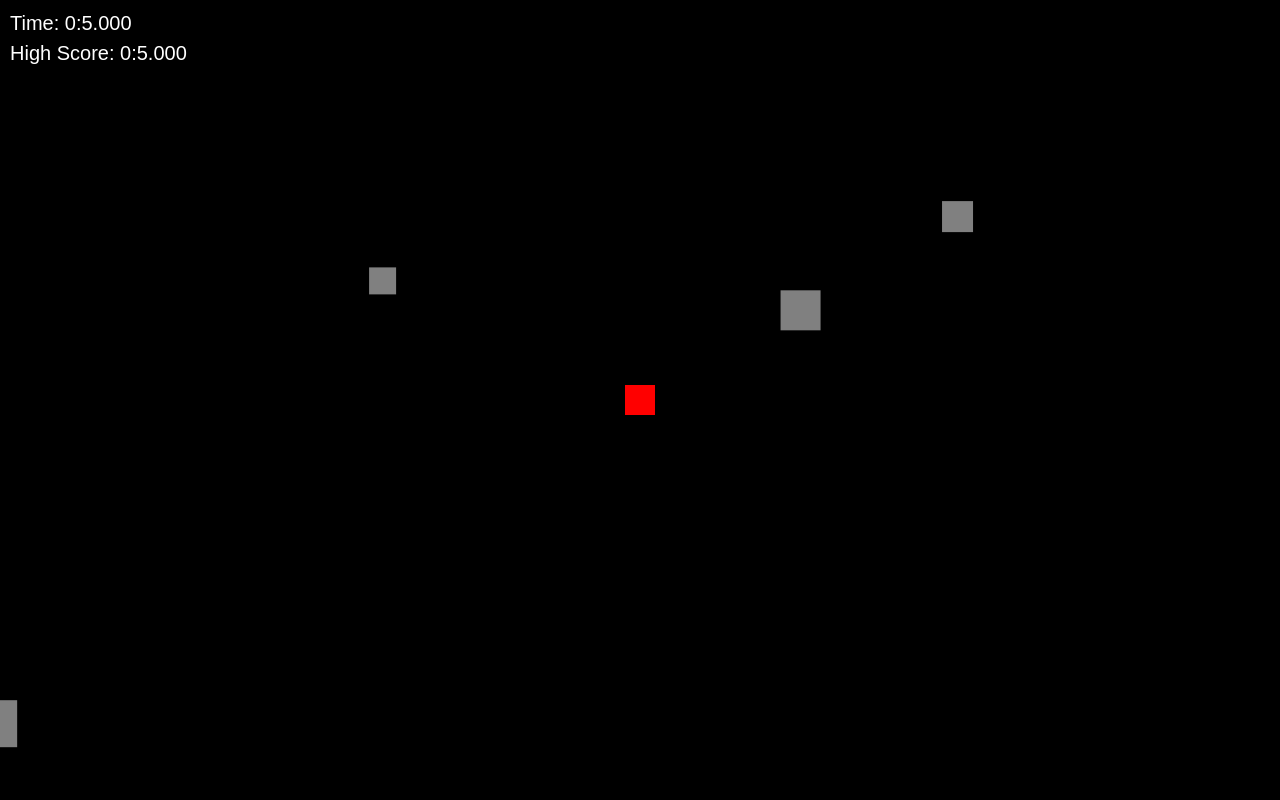
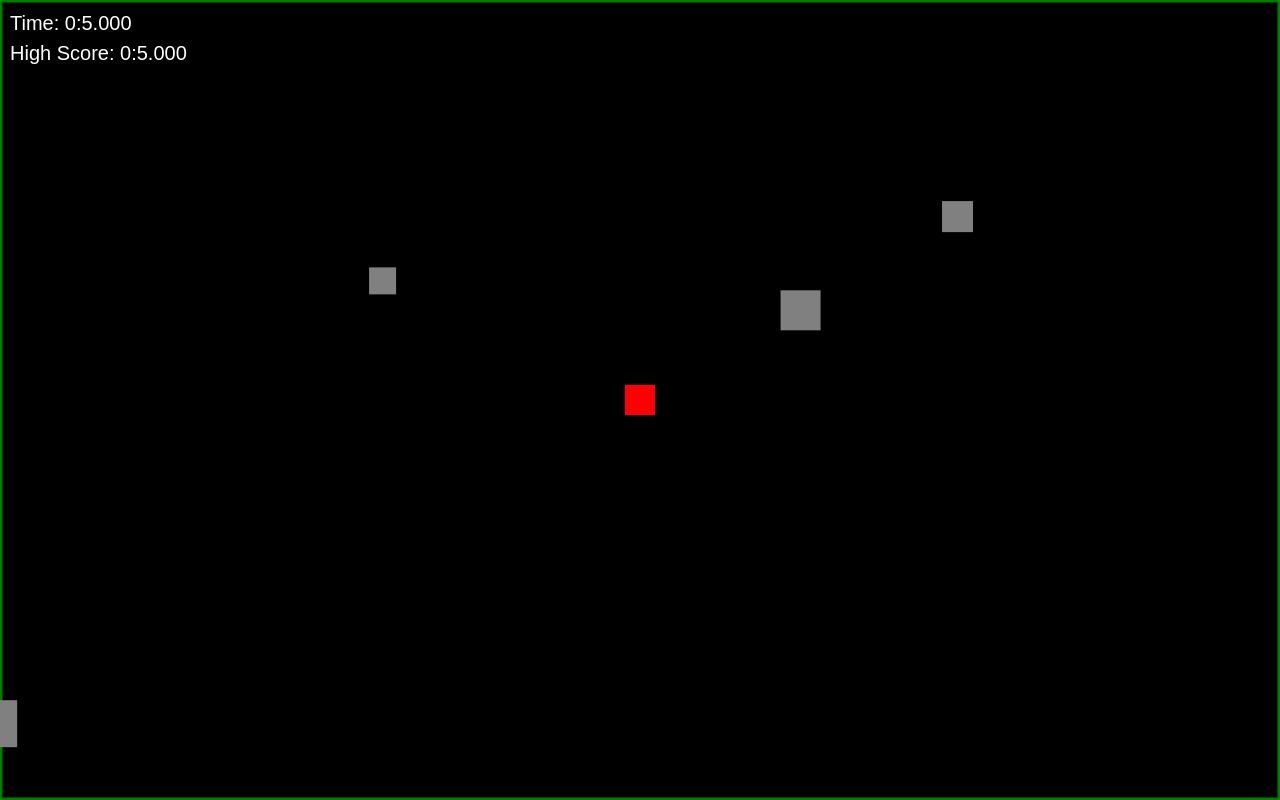
Before and after one commit to MarinTeskera/asteroid_game, a plain HTML site: page index.html in a window 1280 px wide. Drawn offline with Linux system fonts and the light colour scheme.

Commit message:
add border

```diff
--- a/game.js
+++ b/game.js
@@ -43,8 +43,12 @@ export class Game {
   }
 
   draw() {
-    this.ctx.fillStyle = "black"; // Set canvas background color to black
-    this.ctx.fillRect(0, 0, this.width, this.height);
+    // this.ctx.fillStyle = "black"; // Set canvas background color to black
+    // this.ctx.fillRect(0, 0, this.width, this.height);
+
+    this.ctx.strokeStyle = "green";
+    this.ctx.lineWidth = 5;
+    this.ctx.strokeRect(0, 0, this.width, this.height);
 
     this.player.draw(this.ctx);
     this.asteroids.forEach((asteroid) => asteroid.draw(this.ctx));
--- a/styles.css
+++ b/styles.css
@@ -6,6 +6,7 @@
 
 canvas {
     position: absolute;
+    background-color: black;
     top: 50%;
     left: 50%;
     transform: translate(-50%, -50%);
```
